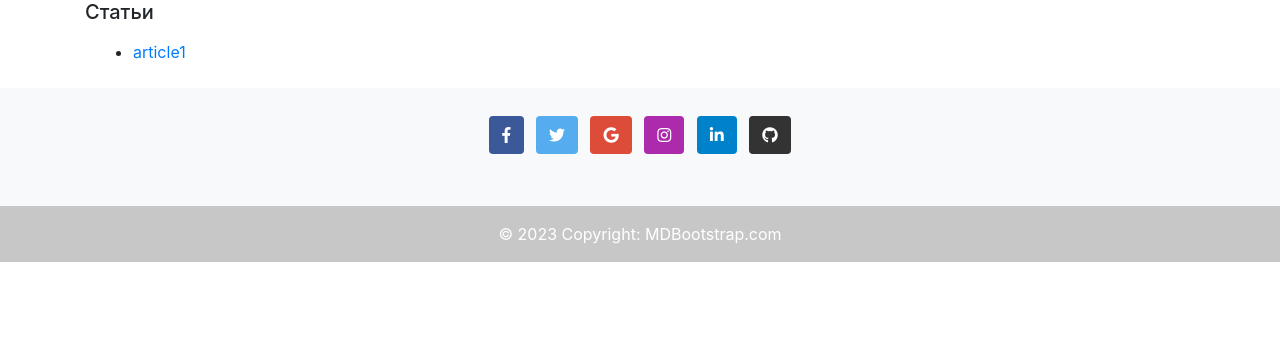
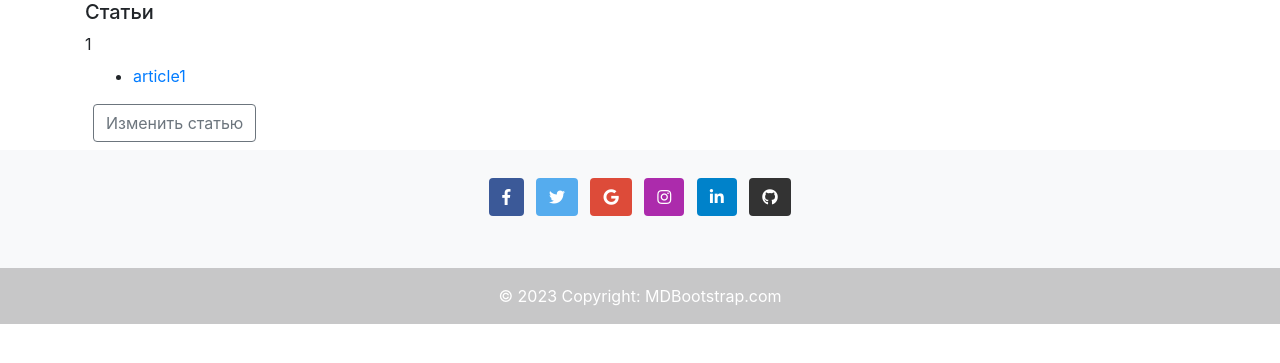
Before and after one commit to rexema/flask-deploy, a Flask app: template blog/templates/articles/list.html in a window 1280 px wide. Shown: the part 56-419 px from the top of the page. Run offline with Flask 2, Linux system fonts and the light colour scheme; data comes from the database, SQL or seed files in the repository; the template is opened without the code that fills it: values that come from a table or form of the project are taken from there, most other values are stand-ins (such as "Sample title", 1, 10 or a date in 2020); some libraries are stand-ins or nearby versions.

Commit message:
articles list

```diff
--- a/blog/templates/articles/list.html
+++ b/blog/templates/articles/list.html
@@ -5,12 +5,16 @@
 {% block body %}
 <div class="vstack gap-2">
     <h5>Статьи</h5>
+    {{count_articles}}
     {% for article in articles  %}
         <div class="p-2">
 
          <ul>
             <li><a href="{{url_for('article_app.get_article', pk=article.id)}}">{{article.title}}</li>
         </ul>
+        <div>
+            <a href="{{url_for('article_app.update_article', id=article.id)}}" class="btn btn-outline-secondary">Изменить статью</a>
+            </div>
     </div>
     {% endfor %}
 
```
